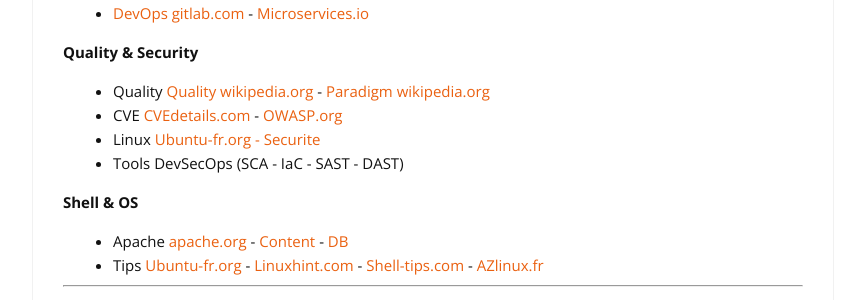
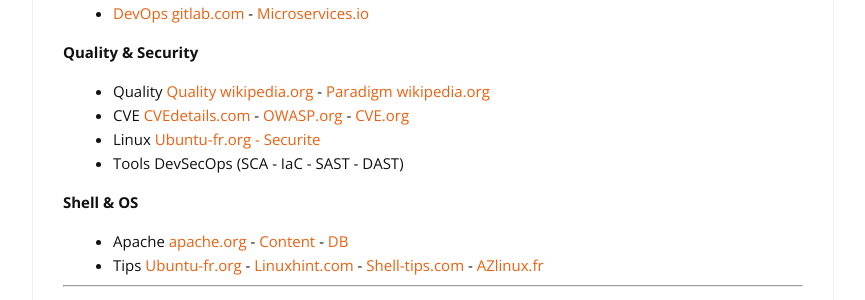
Before and after one commit to cylmat/cylmat.github.io, a Jekyll site: the page built from _pages/USEFUL.md, in a window 1280 px wide and 900 px high, scrolled down 1662 px. Shown: the part 155-455 px from the top of the window, without its empty margins (207-1072 px from the left). Built offline with Jekyll 4.4.1, drawn with Linux system fonts in a browser that asks for light colours; nearby versions of some CDN libraries.

Commit message:
Update CVE links in USEFUL.md

```diff
--- a/_pages/USEFUL.md
+++ b/_pages/USEFUL.md
@@ -78,7 +78,7 @@
 
 **Quality & Security**
 * Quality [Quality wikipedia.org](https://fr.wikipedia.org/wiki/Qualit%C3%A9_logicielle) - [Paradigm wikipedia.org](https://fr.m.wikipedia.org/wiki/Paradigme_(programmation))
-* CVE [CVEdetails.com]([cvedetails.com](https://www.cvedetails.com)) - [OWASP.org](https://owasp.org)
+* CVE [CVEdetails.com](https://www.cvedetails.com) - [OWASP.org](https://owasp.org) - [CVE.org](https://www.cve.org/)
 * Linux [Ubuntu-fr.org - Securite](https://doc.ubuntu-fr.org/securite)
 * Tools DevSecOps (SCA - IaC - SAST - DAST)
 
```
